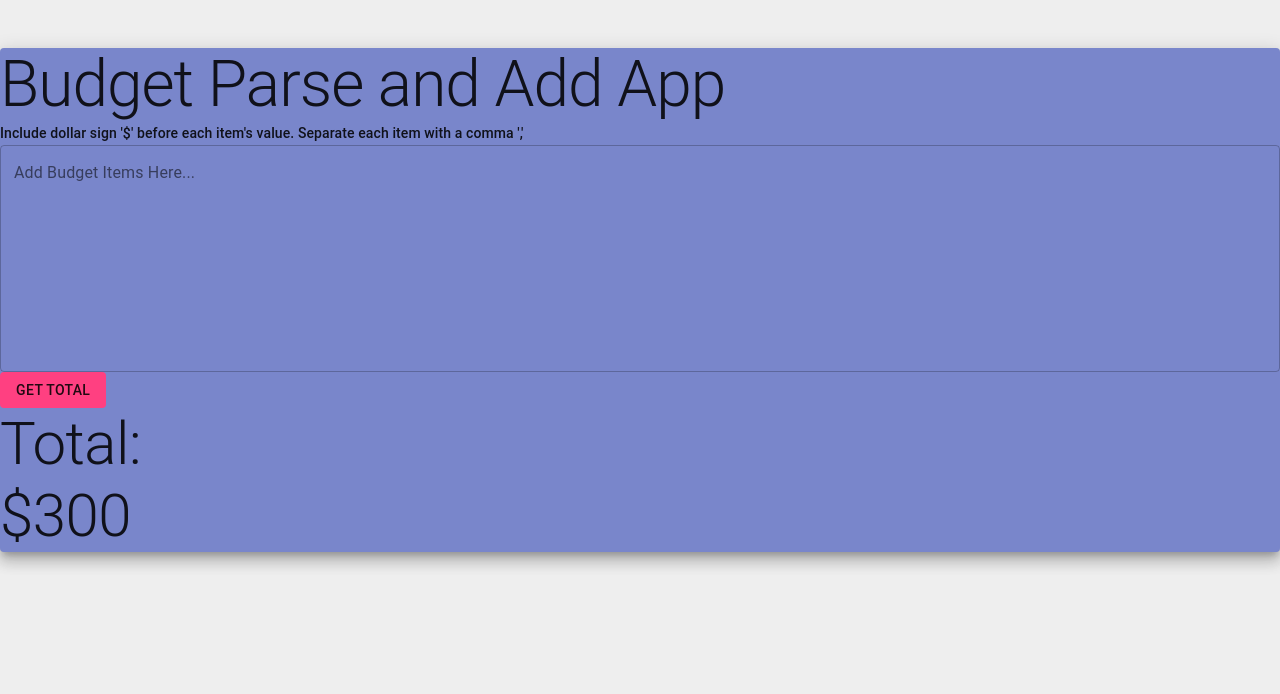
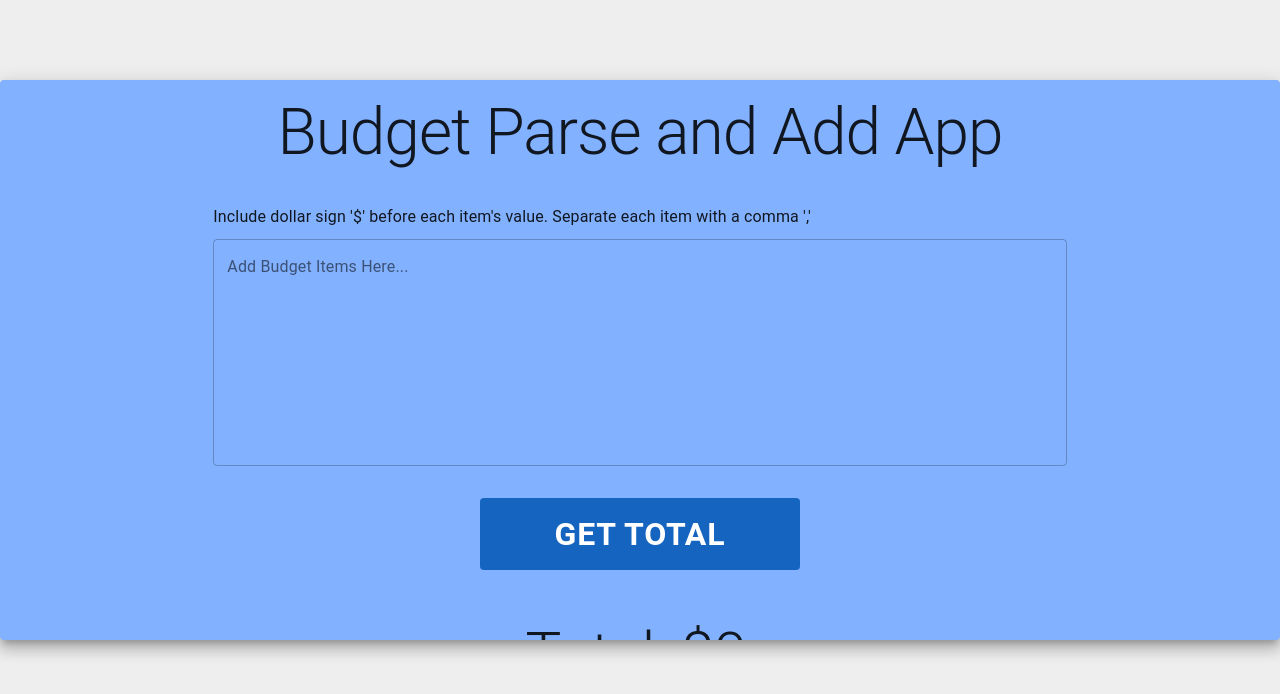
Before and after one commit to Spencer-Sch/budget-parse-and-add-app, a React (Create React App) app: page / in a window 1280 px wide. Shown: the top 694 px of the page. Built offline with nearby package versions, Linux system fonts and the light colour scheme.

Commit message:
Added theme file, styled front-end

```diff
--- a/src/App.js
+++ b/src/App.js
@@ -1,8 +1,8 @@
 import {
-  Box,
   Button,
   Card,
   Container,
+  Grid,
   makeStyles,
   TextField,
   Typography,
@@ -10,23 +10,41 @@ import {
 
 const useStyles = makeStyles((theme) => ({
   container: {
-    height: 'auto',
     padding: '0',
+    marginTop: '10vh',
+    height: '70vh',
   },
   card: {
     width: '100%',
     height: '100%',
-    backgroundColor: theme.palette.primary.light,
-    marginTop: '3rem',
+    backgroundColor: theme.palette.secondary.main,
   },
   h1: {
     fontSize: '4rem',
+    margin: '1rem 0 2rem 0',
+  },
+  textarea: {
+    marginTop: '0.5rem',
   },
   button: {
-    backgroundColor: theme.palette.secondary.light,
+    color: 'white',
+    fontWeight: 'bold',
+    fontSize: '2rem',
+    padding: '0.5rem',
+    width: '20rem',
+    backgroundColor: theme.palette.primary.main,
     '&:hover': {
-      backgroundColor: theme.palette.secondary.dark,
+      backgroundColor: theme.palette.primary.dark,
     },
+  },
+  buttonGrid: {
+    margin: '2rem 0 3rem 0',
+  },
+  typographyTotal: {
+    marginRight: '0.5rem',
+  },
+  typographyDollarAmount: {
+    marginLeft: '0.5rem',
   },
 }));
 
@@ -36,12 +54,17 @@ function App() {
   return (
     <Container maxWidth="lg" className={classes.container}>
       <Card elevation={10} className={classes.card}>
-        <Typography variant="h1" className={classes.h1}>
+        <Grid container justifyContent="center" xs={12}>
+          <Grid item xs={12} justifyContent="center">
+            <Typography variant="h1" align="center" className={classes.h1}>
               Budget Parse and Add App
             </Typography>
-        <Typography variant="subtitle2">
-          Include dollar sign '$' before each item's value. Separate each item
-          with a comma ','
+          </Grid>
+          <Grid item xs={2}></Grid>
+          <Grid item xs={8}>
+            <Typography variant="subtitle1">
+              Include dollar sign '$' before each item's value. Separate each
+              item with a comma ','
             </Typography>
             <TextField
               variant="outlined"
@@ -51,12 +74,27 @@ function App() {
               multiline
               fullWidth
               minRows={10}
+              className={classes.textarea}
             />
+          </Grid>
+          <Grid item xs={2}></Grid>
+          <Grid
+            container
+            item
+            justifyContent="center"
+            xs={12}
+            className={classes.buttonGrid}
+          >
             <Button variant="filled" className={classes.button}>
               Get Total
             </Button>
-        <Typography variant="h2">Total:</Typography>
-        <Typography variant="h2">$300</Typography>
+          </Grid>
+          <Grid container item justifyContent="center" xs={12}>
+            <Typography variant="h2" className={classes.typographyTotal}>
+              Total: $<span id="totalSpan">0</span>
+            </Typography>
+          </Grid>
+        </Grid>
       </Card>
     </Container>
   );
--- a/src/Theme/theme.js
+++ b/src/Theme/theme.js
@@ -1,5 +1,18 @@
 import { createTheme } from '@material-ui/core';
 
-const theme = createTheme({});
+import { blue } from '@material-ui/core/colors';
+
+const theme = createTheme({
+  palette: {
+    primary: {
+      light: blue[700],
+      main: blue[800],
+      dark: blue[900],
+    },
+    secondary: {
+      main: blue['A100'],
+    },
+  },
+});
 
 export default theme;
```
Lines whose indentation alone changed are shown as unchanged.
